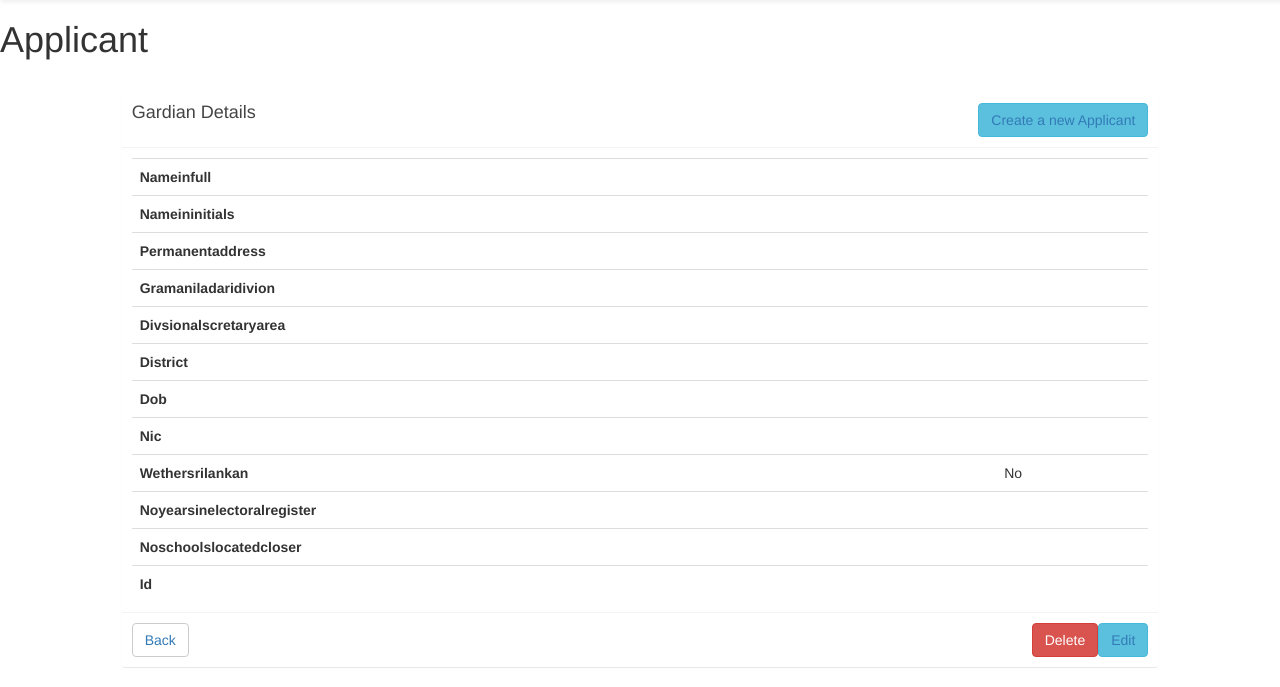
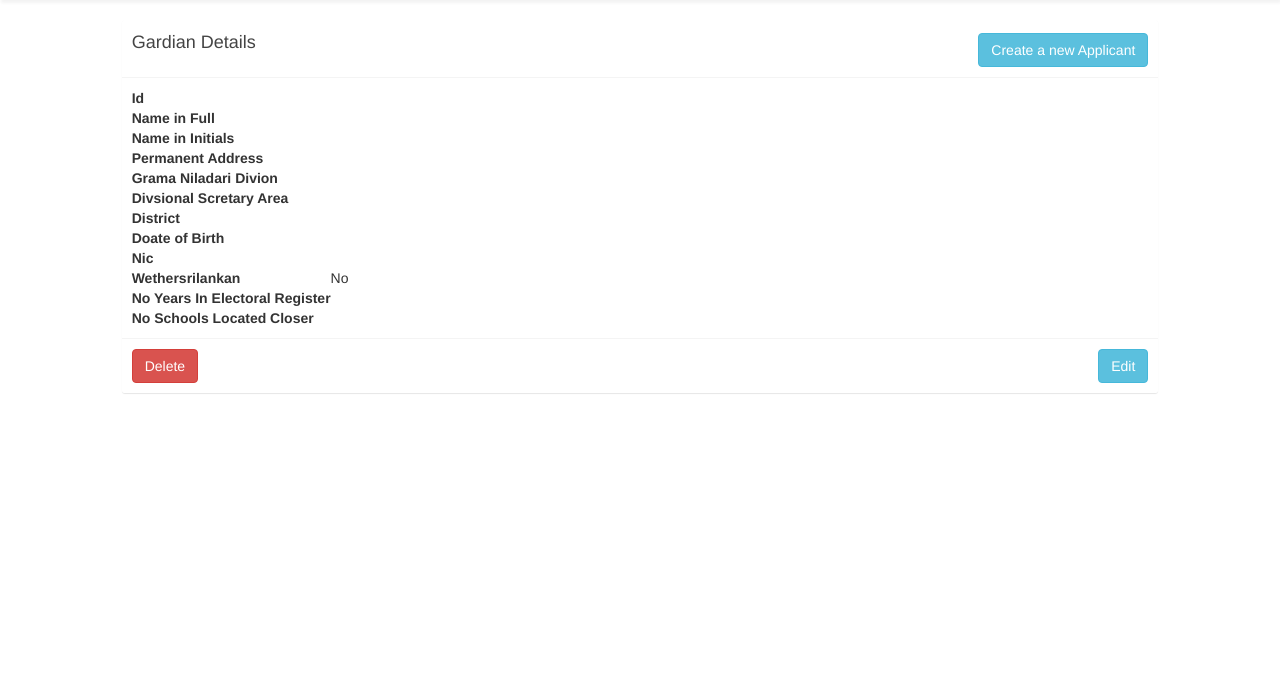
Before and after one commit to CharuniKaushalya/Database-Project, a Symfony app: template app/Resources/views/applicant/show.html.twig in a window 1280 px wide. Shown: the part 140-827 px from the top of the page. After the commit the page ends 534 px from the top, so only its background shows below. Run offline with Twig, Linux system fonts and the light colour scheme; the template is opened without the code that fills it, so the values that code supplies are empty; some libraries are stand-ins or nearby versions.

Commit message:
add chages to aplicant interface

```diff
--- a/app/Resources/views/applicant/show.html.twig
+++ b/app/Resources/views/applicant/show.html.twig
@@ -1,7 +1,6 @@
 {% extends 'base.html.twig' %}
 
 {% block body %}
-    <h1>Applicant</h1>
     <div class="container-fluid">
     <div class="row" style="height:20px;">
     </div>
@@ -12,29 +11,34 @@
             <div class="box box-info">
                 <div class="box-header with-border">
                     <h3 class="box-title">Gardian Details</h3>
-                    <button class="btn btn-info pull-right"><a href="{{ path('applicant_new') }}">Create a new Applicant</a></button>
+                    <a class="btn btn-info pull-right" href="{{ path('applicant_new') }}">Create a new Applicant</a>
                 </div><!-- /.box-header -->
                 <div class="box-body">
-                    <table class="table">
+                    <table >
                         <tbody>
+
                             <tr>
-                                <th>Nameinfull</th>
+                                <th>Id</th>
+                                <td>{{ applicant.id }}</td>
+                            </tr>
+                            <tr>
+                                <th>Name in Full</th>
                                 <td>{{ applicant.nameInFull }}</td>
                             </tr>
                             <tr>
-                                <th>Nameininitials</th>
+                                <th>Name in Initials</th>
                                 <td>{{ applicant.nameInInitials }}</td>
                             </tr>
                             <tr>
-                                <th>Permanentaddress</th>
+                                <th>Permanent Address</th>
                                 <td>{{ applicant.permanentAddress }}</td>
                             </tr>
                             <tr>
-                                <th>Gramaniladaridivion</th>
+                                <th>Grama Niladari Divion</th>
                                 <td>{{ applicant.gramaNiladariDivion }}</td>
                             </tr>
                             <tr>
-                                <th>Divsionalscretaryarea</th>
+                                <th>Divsional Scretary Area</th>
                                 <td>{{ applicant.divsionalScretaryArea }}</td>
                             </tr>
                             <tr>
@@ -42,7 +46,7 @@
                                 <td>{{ applicant.district }}</td>
                             </tr>
                             <tr>
-                                <th>Dob</th>
+                                <th>Doate of Birth</th>
                                 <td>{% if applicant.dob %}{{ applicant.dob|date('Y-m-d H:i:s') }}{% endif %}</td>
                             </tr>
                             <tr>
@@ -54,28 +58,21 @@
                                 <td>{% if applicant.wetherSrilankan %}Yes{% else %}No{% endif %}</td>
                             </tr>
                             <tr>
-                                <th>Noyearsinelectoralregister</th>
+                                <th>No Years In Electoral Register</th>
                                 <td>{{ applicant.noYearsInElectoralRegister }}</td>
                             </tr>
                             <tr>
-                                <th>Noschoolslocatedcloser</th>
+                                <th>No Schools Located Closer</th>
                                 <td>{{ applicant.noSchoolsLocatedCloser }}</td>
-                            </tr>
-                            <tr>
-                                <th>Id</th>
-                                <td>{{ applicant.id }}</td>
                             </tr>
                         </tbody>
                     </table>
                 </div><!-- /.box-body -->
                 <div class="box-footer">
-                    <button type="submit" class="btn btn-info pull-right"><a href="{{ path('applicant_edit', { 'id': applicant.id }) }}">Edit</a></button>
+                    <a type="submit" class="btn btn-info pull-right" href="{{ path('applicant_edit', { 'id': applicant.id }) }}">Edit</a>
                     {{ form_start(delete_form) }}
-                        <input type="submit" class="btn btn-danger pull-right" stlye="margin-right:12px" value="Delete">
+                        <input type="submit" class="btn btn-danger" stlye="margin-right:12px" value="Delete">
                     {{ form_end(delete_form) }}
-
-
-                    <button class="btn btn-default"><a href="{{ path('applicant_index') }}">Back</a></button>
 
                 </div><!-- /.box-footer -->
               </div>
```
Also changed, not shown: app/Resources/views/applicant/index2.html.twig (+6 -7 lines).
